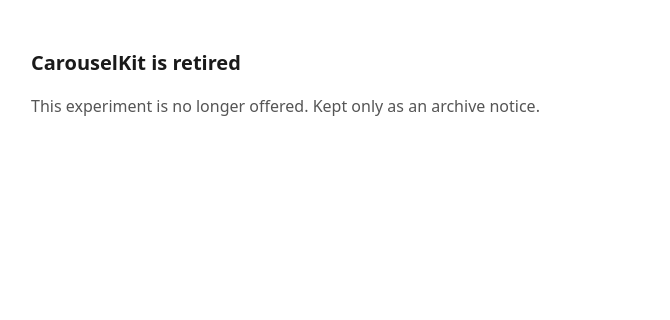
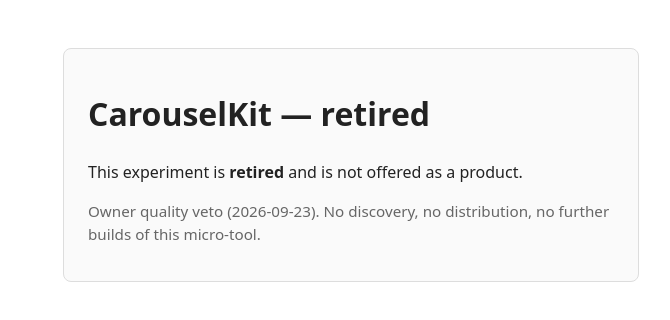
Before and after one commit to ayanroy097/carouselkit, a plain HTML site: page index.html in a window 1280 px wide. Shown: the whole page, without its empty margins (289-959 px from the left). Drawn offline with Linux system fonts and the light colour scheme.

Commit message:
RETIRE: CarouselKit Pages → retirement notice only (owner quality veto 2026-09-23)

```diff
--- a/index.html
+++ b/index.html
@@ -6,13 +6,16 @@
   <title>CarouselKit — retired</title>
   <meta name="robots" content="noindex" />
   <style>
-    body { font-family: system-ui, sans-serif; max-width: 40rem; margin: 3rem auto; padding: 0 1rem; line-height: 1.5; color: #1a1a1a; }
-    h1 { font-size: 1.25rem; }
-    .muted { color: #555; }
+    body { font-family: system-ui, sans-serif; max-width: 36rem; margin: 3rem auto; padding: 0 1rem; line-height: 1.5; color: #222; }
+    .box { border: 1px solid #ddd; border-radius: 8px; padding: 1.25rem 1.5rem; background: #fafafa; }
+    .muted { color: #666; font-size: 0.95rem; }
   </style>
 </head>
 <body>
-  <h1>CarouselKit is retired</h1>
-  <p class="muted">This experiment is no longer offered. Kept only as an archive notice.</p>
+  <div class="box">
+    <h1>CarouselKit — retired</h1>
+    <p>This experiment is <strong>retired</strong> and is not offered as a product.</p>
+    <p class="muted">Owner quality veto (2026-09-23). No discovery, no distribution, no further builds of this micro-tool.</p>
+  </div>
 </body>
 </html>
```
Also changed, not shown: 1 other file.
